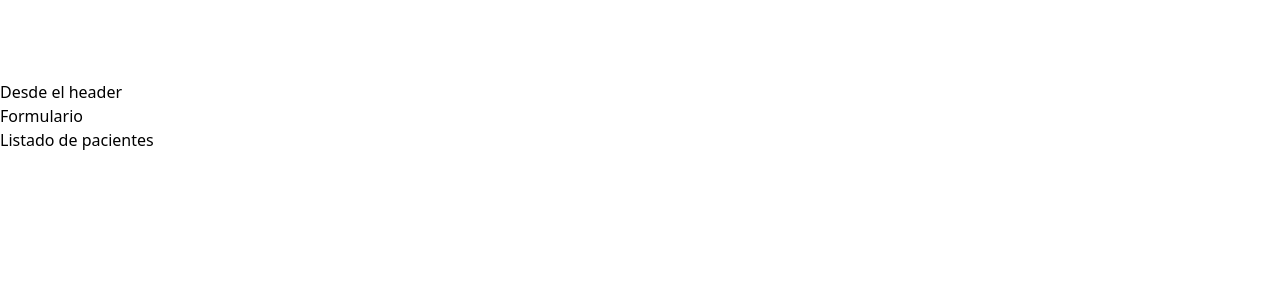
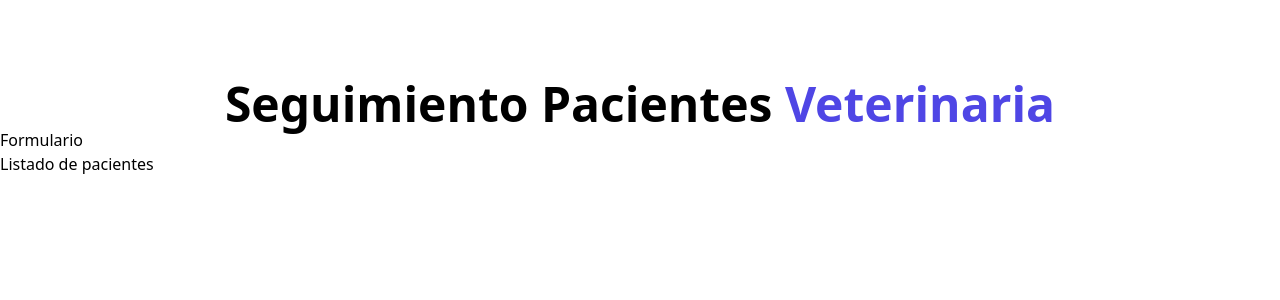
Before and after one commit to UrielQuiroz/PatientManager, a React (Create React App) app in the folder patient-manager/: page / in a window 1280 px wide. Shown: the top 300 px of the page. Built offline with nearby package versions, Linux system fonts and the light colour scheme.

Commit message:
Header Component
Se agregaron clases de tailwind al header

```diff
--- a/patient-manager/public/index.html
+++ b/patient-manager/public/index.html
@@ -16,7 +16,7 @@
     <title>Citas React</title>
   </head>
 
-  <body class="bg-blue-900 h-screen">
+  <body class="bg-gray-100 h-screen">
     <noscript>You need to enable JavaScript to run this app.</noscript>
     <div id="root"></div>
 
--- a/patient-manager/src/components/Header.jsx
+++ b/patient-manager/src/components/Header.jsx
@@ -1,8 +1,12 @@
+
 
 function Header() {
-    return (
-        <h1>Desde el header</h1>
-    )
+  return (
+    <h1 className="font-black text-5xl text-center md:w-2/3 mx-auto">
+      Seguimiento Pacientes {''}
+      <span className="text-indigo-600">Veterinaria</span>
+    </h1>
+  );
 }
 
 export default Header;
```
